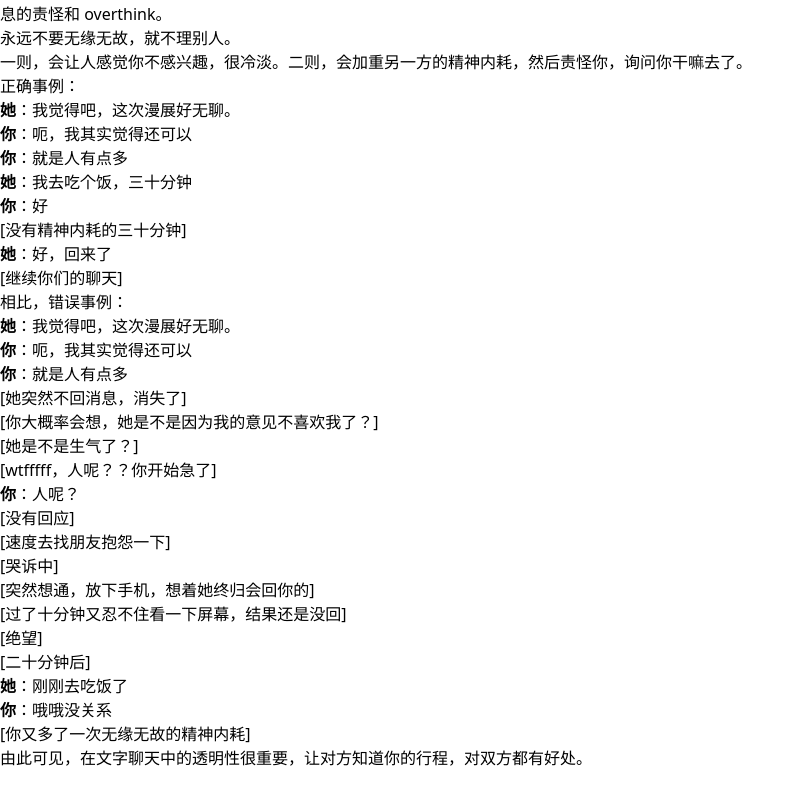
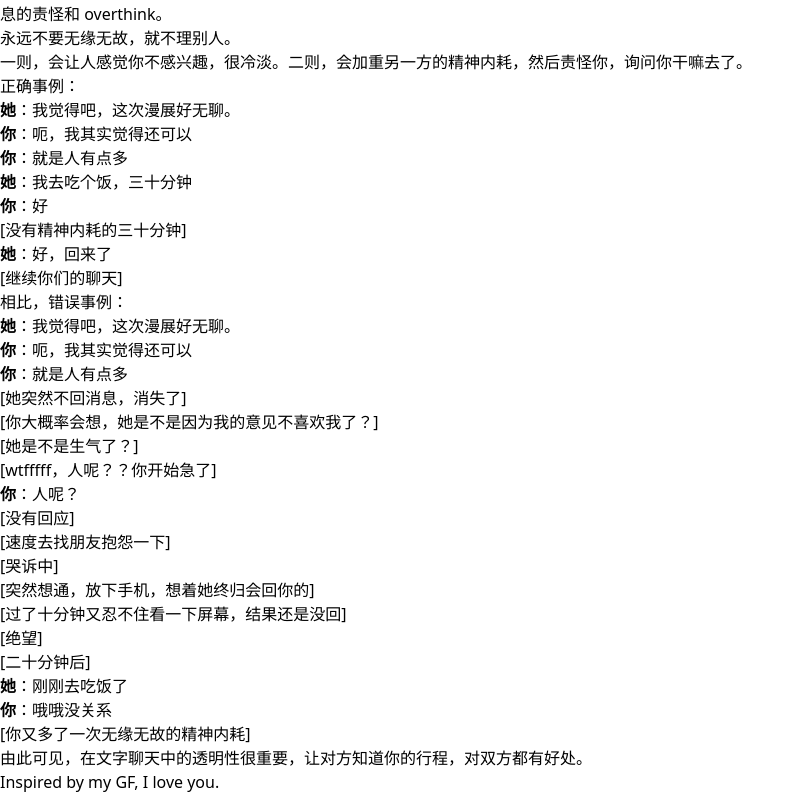
Before and after one commit to EvanNotFound/how-to-deal-with-my-crush, a Next.js app: page /situational-during/prevent-ghosting in a window 1280 px wide. Shown: the part 502-1296 px from the top of the page, without its empty margins (0-805 px from the left). Before the commit the page ends 1272 px from the top, so only its background shows below. Built offline with nearby package versions, Linux system fonts and the light colour scheme.

Commit message:
docs: add personal note to prevent-ghosting.mdx inspired by GF

```diff
--- a/pages/situational-during/prevent-ghosting.mdx
+++ b/pages/situational-during/prevent-ghosting.mdx
@@ -96,3 +96,5 @@
 > [你又多了一次无缘无故的精神内耗]
 
 由此可见，在文字聊天中的透明性很重要，让对方知道你的行程，对双方都有好处。
+
+Inspired by my GF, I love you.
```
